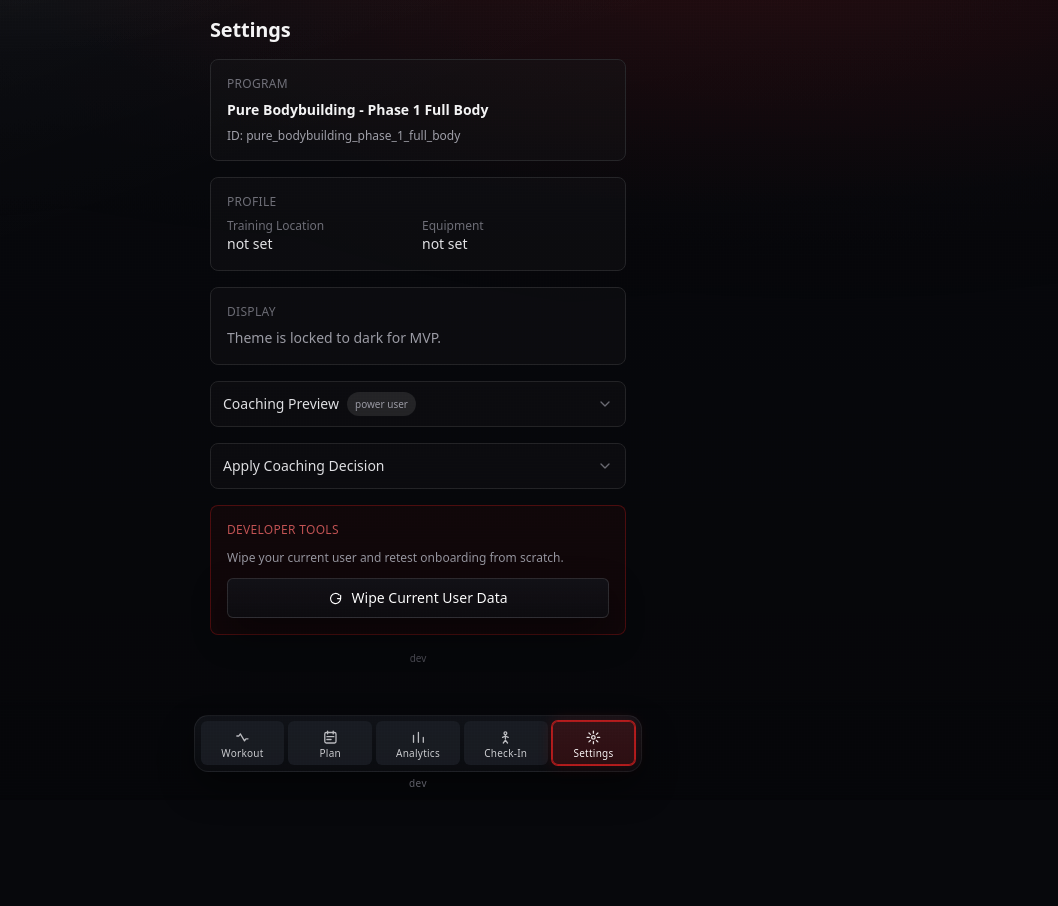
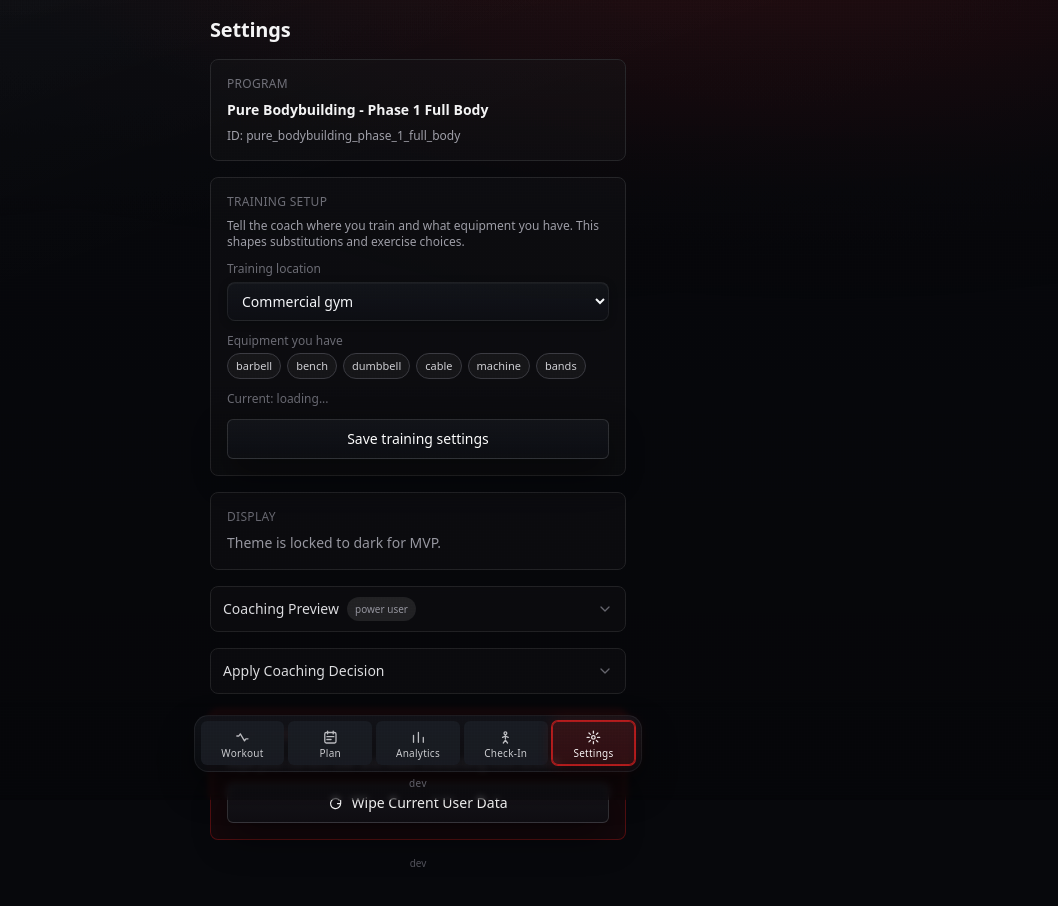
Before and after one commit to Shadowgar/hypertrophyapp, a Next.js app in the folder apps/web/: page /settings in a window 1280 px wide. Shown: the top 906 px of the page, without its empty margins (222-1280 px from the left). Before the commit the page ends 800 px from the top, so only its background shows below. Built offline with nearby package versions, Linux system fonts and the light colour scheme; no server answers; sample sign-in values are in the browser's storage.

Commit message:
Updated today page

```diff
--- a/apps/web/app/settings/page.tsx
+++ b/apps/web/app/settings/page.tsx
@@ -47,20 +47,47 @@ export default function SettingsPage() {
   const [previewLaggingMuscles, setPreviewLaggingMuscles] = useState<string>("biceps, shoulders");
   const [applyRecommendationId, setApplyRecommendationId] = useState<string>("");
   const [applyStatus, setApplyStatus] = useState<string | null>(null);
+  const [editTrainingLocation, setEditTrainingLocation] = useState<string>("gym");
+  const [editEquipment, setEditEquipment] = useState<string[]>([]);
 
   useEffect(() => {
     let mounted = true;
-    api.getProfile()
+    api
+      .getProfile()
       .then((data) => {
         if (!mounted) return;
         setProfile(data);
         setPreviewFromDays(Math.max(2, Math.min(7, data.days_available || 5)));
         setPreviewToDays(Math.max(2, Math.min(7, Math.min(data.days_available || 5, 3))));
+        setEditTrainingLocation(data.training_location ?? "gym");
+        setEditEquipment(Array.isArray(data.equipment_profile) ? data.equipment_profile : []);
       })
       .catch(() => setProfile(null));
 
-    return () => { mounted = false };
+    return () => {
+      mounted = false;
+    };
   }, []);
+
+  function toggleEquipmentTag(tag: string) {
+    setEditEquipment((prev) =>
+      prev.includes(tag) ? prev.filter((item) => item !== tag) : [...prev, tag],
+    );
+  }
+
+  async function saveProfileTraining() {
+    setStatus("Saving training settings...");
+    try {
+      const updated = await api.updateProfile({
+        training_location: editTrainingLocation,
+        equipment_profile: editEquipment,
+      });
+      setProfile(updated);
+      setStatus("Training settings saved.");
+    } catch {
+      setStatus("Failed to save training settings.");
+    }
+  }
 
   async function generateCoachPreview() {
     setCoachStatus("Generating preview...");
@@ -207,16 +234,59 @@ export default function SettingsPage() {
       </div>
 
       <div className="rounded-lg border border-zinc-800 bg-zinc-900/40 p-4 space-y-2">
-        <p className="text-xs font-medium uppercase tracking-wide text-zinc-500">Profile</p>
-        <div className="grid grid-cols-2 gap-2 text-sm text-zinc-200">
+        <p className="text-xs font-medium uppercase tracking-wide text-zinc-500">Training setup</p>
+        <p className="text-xs text-zinc-400">
+          Tell the coach where you train and what equipment you have. This shapes substitutions and exercise choices.
+        </p>
+        <div className="mt-2 space-y-3 text-sm text-zinc-200">
           <div>
-            <p className="text-xs text-zinc-500">Training Location</p>
-            <p>{profile?.training_location ?? "not set"}</p>
+            <label htmlFor="training-location" className="text-xs text-zinc-500">
+              Training location
+            </label>
+            <select
+              id="training-location"
+              className="ui-select mt-1"
+              value={editTrainingLocation}
+              onChange={(e) => setEditTrainingLocation(e.target.value)}
+            >
+              <option value="gym">Commercial gym</option>
+              <option value="home">Home gym</option>
+              <option value="limited">Limited equipment</option>
+            </select>
           </div>
           <div>
-            <p className="text-xs text-zinc-500">Equipment</p>
-            <p>{(profile?.equipment_profile ?? []).join(", ") || "not set"}</p>
+            <p className="text-xs text-zinc-500 mb-1">Equipment you have</p>
+            <div className="flex flex-wrap gap-1.5">
+              {["barbell", "bench", "dumbbell", "cable", "machine", "bands"].map((tag) => {
+                const active = editEquipment.includes(tag);
+                return (
+                  <button
+                    key={tag}
+                    type="button"
+                    className={`rounded-full border px-2 py-0.5 text-[11px] ${
+                      active
+                        ? "border-red-400 bg-red-500/20 text-red-100"
+                        : "border-zinc-700 bg-zinc-900 text-zinc-300"
+                    }`}
+                    onClick={() => toggleEquipmentTag(tag)}
+                  >
+                    {tag}
+                  </button>
+                );
+              })}
+            </div>
           </div>
+          <div className="flex items-center justify-between text-xs text-zinc-500">
+            <span>
+              Current:{" "}
+              {profile
+                ? `${profile.training_location ?? "not set"} · ${(profile.equipment_profile ?? []).join(", ") || "no equipment set"}`
+                : "loading..."}
+            </span>
+          </div>
+          <Button type="button" variant="secondary" className="w-full" onClick={saveProfileTraining}>
+            Save training settings
+          </Button>
         </div>
       </div>
 
@@ -227,12 +297,22 @@ export default function SettingsPage() {
 
       <Disclosure title="Coaching Preview" badge="power user" defaultOpen={false}>
         <div className="space-y-3 text-xs text-zinc-300">
+          <p className="text-xs text-zinc-400">
+            This sandbox lets you ask, &quot;What would the coach do if I changed my schedule or phase?&quot; It does not
+            change your plan until you apply a decision.
+          </p>
           <div className="grid grid-cols-2 gap-2">
-            <label htmlFor="preview-from-days" className="ui-meta">From Days</label>
+            <label htmlFor="preview-from-days" className="ui-meta">
+              From days (your current schedule)
+            </label>
             <input id="preview-from-days" className="ui-input" type="number" min={2} max={7} value={previewFromDays} onChange={(e) => setPreviewFromDays(Math.max(2, Math.min(7, Number(e.target.value) || 2)))} />
-            <label htmlFor="preview-to-days" className="ui-meta">To Days</label>
+            <label htmlFor="preview-to-days" className="ui-meta">
+              To days (the schedule you&apos;re testing)
+            </label>
             <input id="preview-to-days" className="ui-input" type="number" min={2} max={7} value={previewToDays} onChange={(e) => setPreviewToDays(Math.max(2, Math.min(7, Number(e.target.value) || 2)))} />
-            <label htmlFor="preview-phase" className="ui-meta">Current Phase</label>
+            <label htmlFor="preview-phase" className="ui-meta">
+              Current phase (how hard you&apos;re pushing)
+            </label>
             <select id="preview-phase" className="ui-select" value={previewPhase} onChange={(e) => setPreviewPhase(e.target.value as "accumulation" | "intensification" | "deload")}>
               <option value="accumulation">Accumulation</option>
               <option value="intensification">Intensification</option>
@@ -250,7 +330,14 @@ export default function SettingsPage() {
           <input id="preview-lagging" className="ui-input" value={previewLaggingMuscles} onChange={(e) => setPreviewLaggingMuscles(e.target.value)} />
           <label htmlFor="preview-duration" className="ui-meta">Temporary Duration (weeks)</label>
           <input id="preview-duration" className="ui-input" type="number" min={1} max={12} value={previewDurationWeeks} onChange={(e) => setPreviewDurationWeeks(Math.max(1, Math.min(12, Number(e.target.value) || 1)))} />
-          <Button aria-label="Generate coaching preview" variant="secondary" className="w-full" onClick={generateCoachPreview}>Generate Coaching Preview</Button>
+          <Button
+            aria-label="Generate coaching preview"
+            variant="secondary"
+            className="w-full"
+            onClick={generateCoachPreview}
+          >
+            Generate coaching preview (what would the coach suggest?)
+          </Button>
           {coachStatus ? <p className="text-xs text-zinc-400">{coachStatus}</p> : null}
           {coachPreview ? (
             <div className="rounded-md border border-zinc-800 p-2 space-y-1">
--- a/apps/web/app/today/page.tsx
+++ b/apps/web/app/today/page.tsx
@@ -901,6 +901,15 @@ export default function TodayPage() {
               const selectedName = resolveExerciseName(exercise, swapIndexByExercise);
               const completed = completedSetsByExercise[exercise.id] ?? 0;
               const done = completed >= exercise.sets;
+              const baseline = baselineByExercise[exercise.id];
+              const lastSet = lastSetByExercise[exercise.id];
+              const fallbackLb = kgToLbs(exercise.recommended_working_weight);
+              const rowWorkingLb =
+                lastSet != null
+                  ? workingWeightFrom1RMLb(epleyEstimate1RMLbs(lastSet.weight, lastSet.reps))
+                  : baseline != null
+                    ? baseline.workingWeightLb
+                    : fallbackLb;
               return (
                 <li key={exercise.id}>
                   <button
@@ -927,7 +936,7 @@ export default function TodayPage() {
                     <div className="mt-1 flex items-center gap-2 text-xs text-zinc-500">
                       <span>{exercise.rep_range[0]}-{exercise.rep_range[1]} reps</span>
                       <span className="text-zinc-700">·</span>
-                      <span>~{kgToLbs(exercise.recommended_working_weight)} lb</span>
+                      <span>~{rowWorkingLb} lb</span>
                     </div>
                   </button>
                 </li>
```
Also changed, not shown: 1 other file (tests, documents, lock files or other folders).
